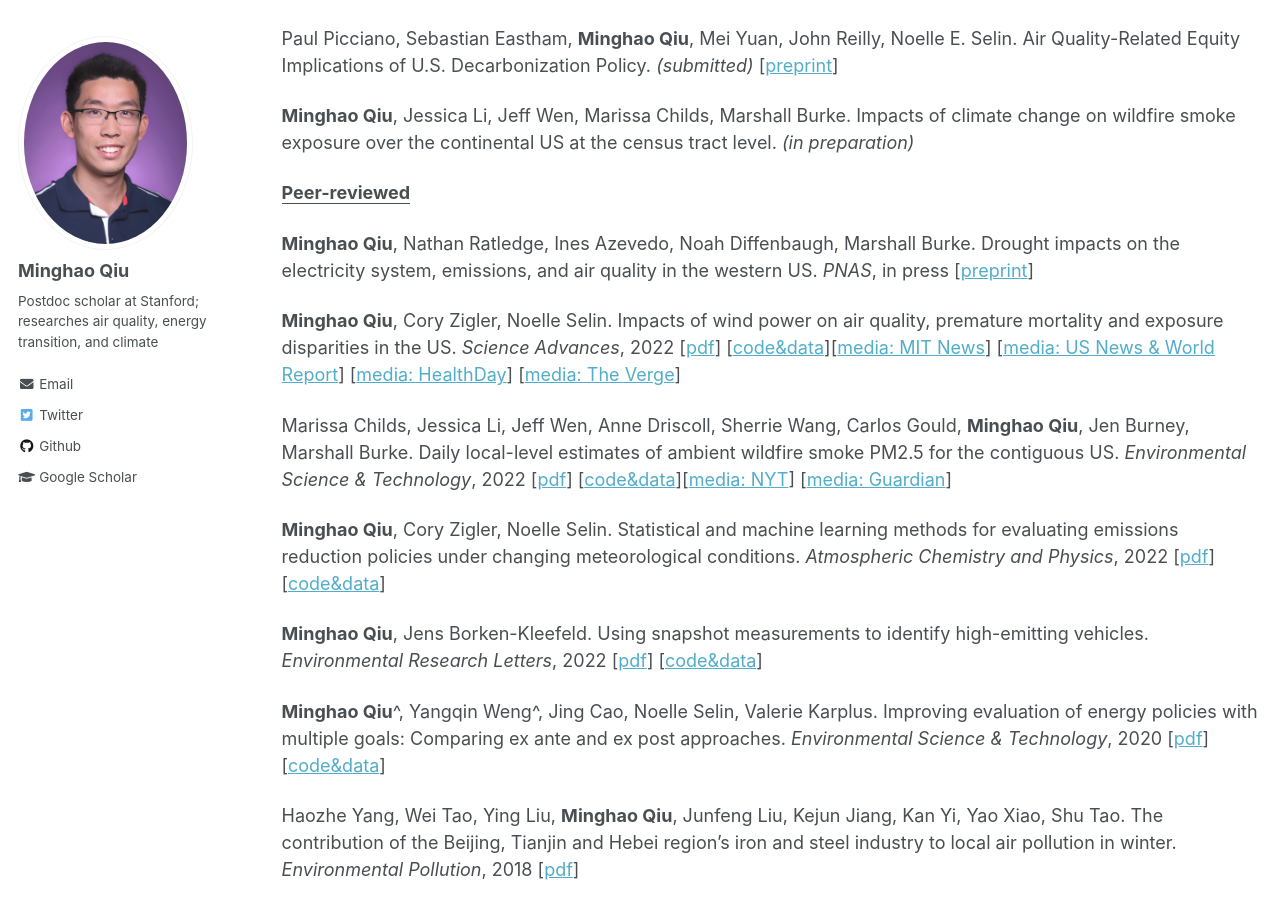
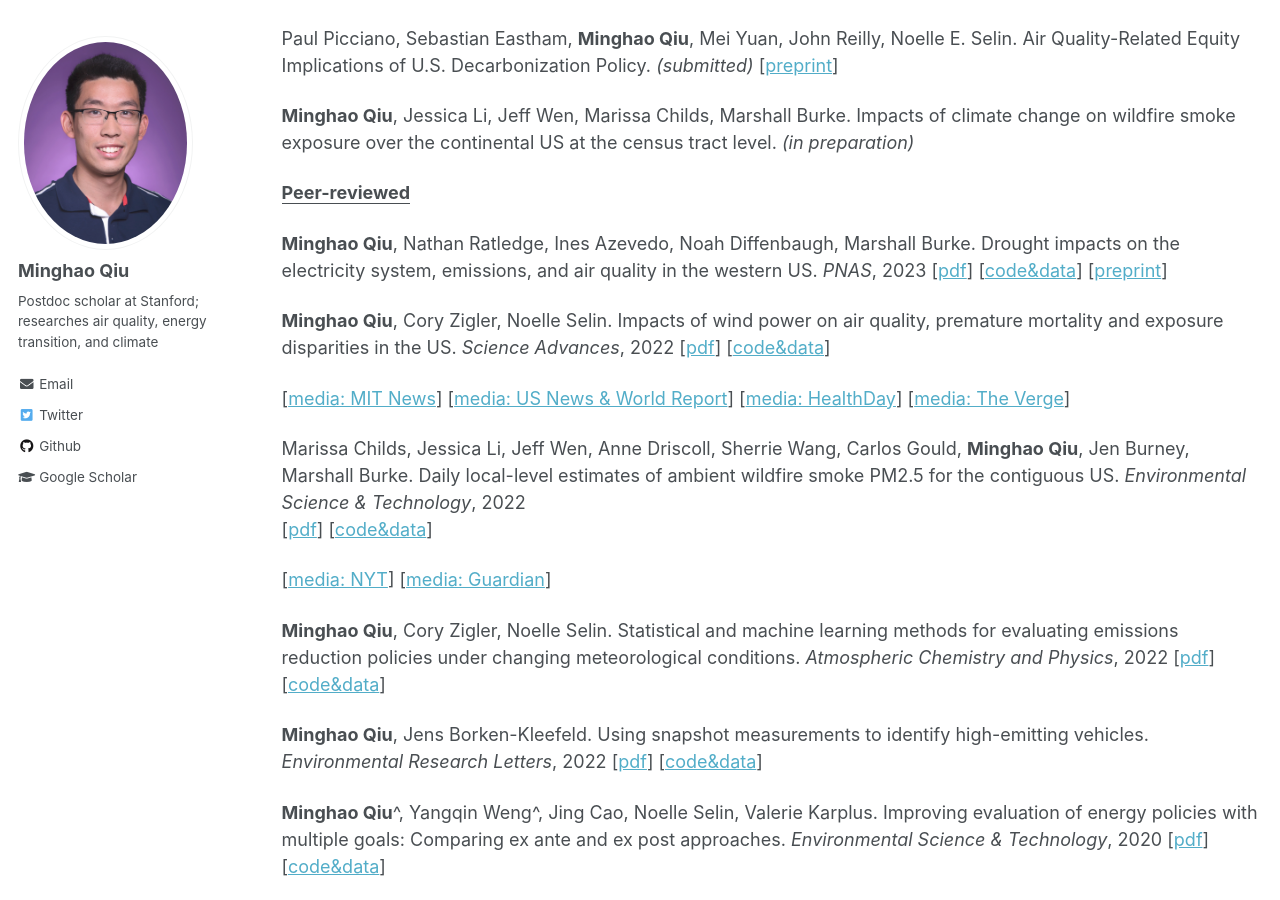
Before and after one commit to mhqiu/mhqiu.github.io, a Jekyll site: the page built from _pages/publications.md, in a window 1280 px wide and 900 px high, scrolled down 449 px. Built offline with Jekyll 4.4.1, drawn with Linux system fonts in a browser that asks for light colours.

Commit message:
Update publications.md

```diff
--- a/_pages/publications.md
+++ b/_pages/publications.md
@@ -34,23 +34,35 @@ Paul Picciano, Sebastian Eastham, **Minghao Qiu**, Mei Yuan, John Reilly, Noelle
 
 **<ins>Peer-reviewed</ins>**
 
-**Minghao Qiu**, Nathan Ratledge, Ines Azevedo, Noah Diffenbaugh, Marshall Burke. Drought impacts on the electricity system, emissions, and air quality in the western US.  *PNAS*, in press \[[preprint](https://doi.org/10.31223/X5ZM1P)\]
+**Minghao Qiu**, Nathan Ratledge, Ines Azevedo, Noah Diffenbaugh, Marshall Burke. Drought impacts on the electricity system, emissions, and air quality in the western US.  *PNAS*, 2023
+\[[pdf](https://www.pnas.org/doi/10.1073/pnas.2300395120)\] \[[code&data](https://github.com/mhqiu/drought-electricity-WUS)\] \[[preprint](https://doi.org/10.31223/X5ZM1P)\]
 
-**Minghao Qiu**, Cory Zigler, Noelle Selin. Impacts of wind power on air quality, premature mortality and exposure disparities in the US. *Science Advances*, 2022 \[[pdf](https://www.science.org/doi/10.1126/sciadv.abn8762)\] \[[code&data](https://zenodo.org/record/6404168#.Y4phMeyZNFM)\]\[[media: MIT News](https://news.mit.edu/2022/wind-health-impact-1202)\] \[[media: US News & World Report](https://www.usnews.com/news/health-news/articles/2022-12-02/wind-power-is-bringing-americans-real-health-benefits)\] \[[media: HealthDay](https://consumer.healthday.com/air-pollution-2658790383.html?mc_cid=7396a27322&mc_eid=UNIQID)\] \[[media: The Verge](https://www.theverge.com/2022/12/2/23488771/wind-energy-pollution-study-biden-environmental-justice)\]
+**Minghao Qiu**, Cory Zigler, Noelle Selin. Impacts of wind power on air quality, premature mortality and exposure disparities in the US. *Science Advances*, 2022
+\[[pdf](https://www.science.org/doi/10.1126/sciadv.abn8762)\] \[[code&data](https://zenodo.org/record/6404168#.Y4phMeyZNFM)\]
 
-Marissa Childs, Jessica Li, Jeff Wen, Anne Driscoll, Sherrie Wang, Carlos Gould, **Minghao Qiu**, Jen Burney, Marshall Burke. Daily local-level estimates of ambient wildfire smoke PM2.5 for the contiguous US. *Environmental Science & Technology*, 2022  \[[pdf](https://pubs.acs.org/doi/10.1021/acs.est.2c02934)\] \[[code&data](https://www.stanfordecholab.com/wildfire_smoke)\]\[[media: NYT](https://www.nytimes.com/interactive/2022/09/22/climate/wildfire-smoke-pollution.html)\] \[[media: Guardian](https://www.theguardian.com/environment/2022/sep/22/air-quality-wildfire-smoke-pollution-health-risks)\]
+\[[media: MIT News](https://news.mit.edu/2022/wind-health-impact-1202)\] \[[media: US News & World Report](https://www.usnews.com/news/health-news/articles/2022-12-02/wind-power-is-bringing-americans-real-health-benefits)\] \[[media: HealthDay](https://consumer.healthday.com/air-pollution-2658790383.html?mc_cid=7396a27322&mc_eid=UNIQID)\] \[[media: The Verge](https://www.theverge.com/2022/12/2/23488771/wind-energy-pollution-study-biden-environmental-justice)\]
 
-**Minghao Qiu**, Cory Zigler, Noelle Selin. Statistical and machine learning methods for evaluating emissions reduction policies under changing meteorological conditions. *Atmospheric Chemistry and Physics*, 2022 \[[pdf](https://acp.copernicus.org/articles/22/10551/2022/acp-22-10551-2022.html)\] \[[code&data](https://zenodo.org/record/6857259#.YwGn3eyZOdo)\]
+Marissa Childs, Jessica Li, Jeff Wen, Anne Driscoll, Sherrie Wang, Carlos Gould, **Minghao Qiu**, Jen Burney, Marshall Burke. Daily local-level estimates of ambient wildfire smoke PM2.5 for the contiguous US. *Environmental Science & Technology*, 2022
+\[[pdf](https://pubs.acs.org/doi/10.1021/acs.est.2c02934)\] \[[code&data](https://www.stanfordecholab.com/wildfire_smoke)\]
+
+\[[media: NYT](https://www.nytimes.com/interactive/2022/09/22/climate/wildfire-smoke-pollution.html)\] \[[media: Guardian](https://www.theguardian.com/environment/2022/sep/22/air-quality-wildfire-smoke-pollution-health-risks)\]
+
+**Minghao Qiu**, Cory Zigler, Noelle Selin. Statistical and machine learning methods for evaluating emissions reduction policies under changing meteorological conditions. *Atmospheric Chemistry and Physics*, 2022
+\[[pdf](https://acp.copernicus.org/articles/22/10551/2022/acp-22-10551-2022.html)\] \[[code&data](https://zenodo.org/record/6857259#.YwGn3eyZOdo)\]
 
 
-**Minghao Qiu**, Jens Borken-Kleefeld. Using snapshot measurements to identify high-emitting vehicles. *Environmental Research Letters*, 2022 \[[pdf](https://iopscience.iop.org/article/10.1088/1748-9326/ac5c9e/data)\] \[[code&data](https://zenodo.org/record/6341957#.YwGn_-yZOdo)\]
+**Minghao Qiu**, Jens Borken-Kleefeld. Using snapshot measurements to identify high-emitting vehicles. *Environmental Research Letters*, 2022
+\[[pdf](https://iopscience.iop.org/article/10.1088/1748-9326/ac5c9e/data)\] \[[code&data](https://zenodo.org/record/6341957#.YwGn_-yZOdo)\]
 
 
-**Minghao Qiu**^, Yangqin Weng^, Jing Cao, Noelle Selin, Valerie Karplus. Improving evaluation of energy policies with multiple goals: Comparing ex ante and ex post approaches. *Environmental Science & Technology*, 2020 \[[pdf](https://pubs.acs.org/doi/abs/10.1021/acs.est.0c01381)\] \[[code&data](https://github.com/mhqiu/Qiu_etal_EST_2020)\]
+**Minghao Qiu**^, Yangqin Weng^, Jing Cao, Noelle Selin, Valerie Karplus. Improving evaluation of energy policies with multiple goals: Comparing ex ante and ex post approaches. *Environmental Science & Technology*, 2020
+\[[pdf](https://pubs.acs.org/doi/abs/10.1021/acs.est.0c01381)\] \[[code&data](https://github.com/mhqiu/Qiu_etal_EST_2020)\]
 
-Haozhe Yang, Wei Tao, Ying Liu, **Minghao Qiu**, Junfeng Liu, Kejun Jiang, Kan Yi, Yao Xiao, Shu Tao. The contribution of the Beijing, Tianjin and Hebei region's iron and steel industry to local air pollution in winter. *Environmental Pollution*, 2018 \[[pdf](https://www.sciencedirect.com/science/article/pii/S0269749118329038)\]
+Haozhe Yang, Wei Tao, Ying Liu, **Minghao Qiu**, Junfeng Liu, Kejun Jiang, Kan Yi, Yao Xiao, Shu Tao. The contribution of the Beijing, Tianjin and Hebei region's iron and steel industry to local air pollution in winter. *Environmental Pollution*, 2018
+\[[pdf](https://www.sciencedirect.com/science/article/pii/S0269749118329038)\]
 
-Kai Wei, **Minghao Qiu**, Rongfei Zhang, Liantong Zhou, Ting Zhang, Maosheng Yao, and Chunxiong Luo. Single Living yEast PM Toxicity Sensor (SLEPTor) System. *Journal of Aerosol Science*, 2017 \[[pdf](https://www.sciencedirect.com/science/article/pii/S0021850216303366)\]
+Kai Wei, **Minghao Qiu**, Rongfei Zhang, Liantong Zhou, Ting Zhang, Maosheng Yao, and Chunxiong Luo. Single Living yEast PM Toxicity Sensor (SLEPTor) System. *Journal of Aerosol Science*, 2017
+\[[pdf](https://www.sciencedirect.com/science/article/pii/S0021850216303366)\]
 
 ^ denotes equal contribution
 <br/>
```
